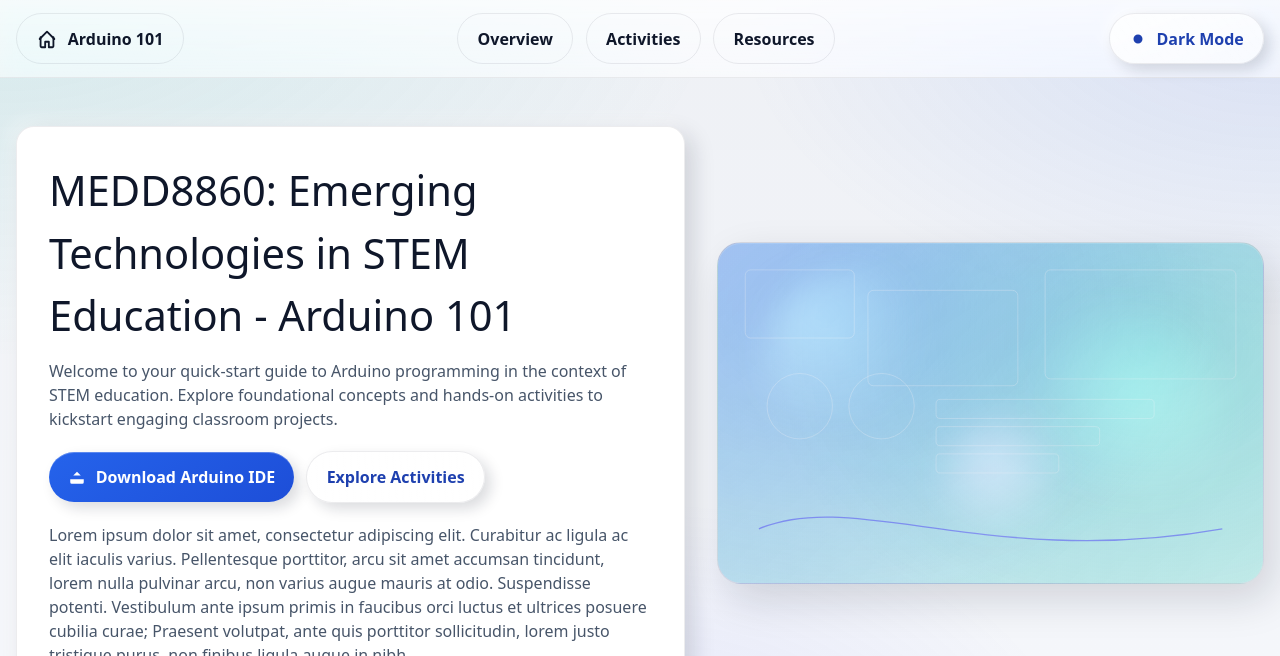
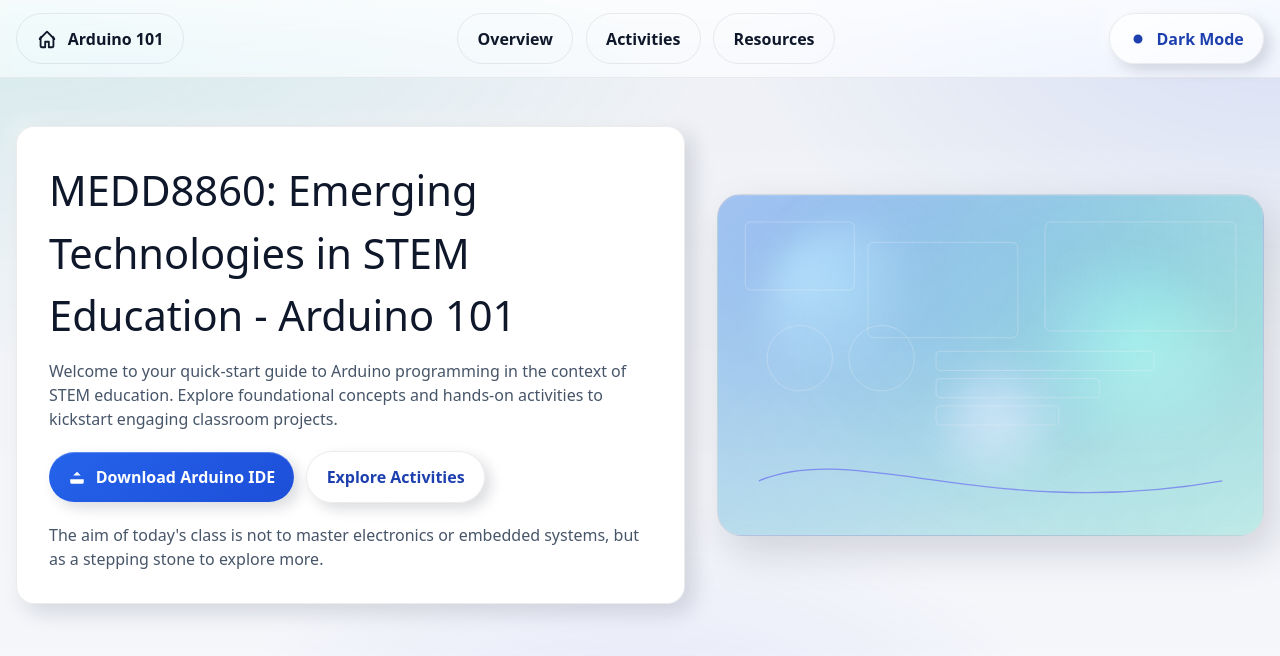
Before and after one commit to PHC1125/arduino101, a plain HTML site: page index.html in a window 1280 px wide. Shown: the top 656 px of the page. Drawn offline with nearby package versions, Linux system fonts and the light colour scheme.

Commit message:
Update index.html

```diff
--- a/index.html
+++ b/index.html
@@ -403,11 +403,7 @@
 
           <div class="muted" style="margin-top: 1.25rem;">
             <p>
-              Lorem ipsum dolor sit amet, consectetur adipiscing elit. Curabitur ac ligula ac elit iaculis varius.
-              Pellentesque porttitor, arcu sit amet accumsan tincidunt, lorem nulla pulvinar arcu, non varius augue
-              mauris at odio. Suspendisse potenti. Vestibulum ante ipsum primis in faucibus orci luctus et ultrices
-              posuere cubilia curae; Praesent volutpat, ante quis porttitor sollicitudin, lorem justo tristique purus,
-              non finibus ligula augue in nibh.
+              The aim of today's class is not to master electronics or embedded systems, but as a stepping stone to explore more.
             </p>
           </div>
         </div>
```
